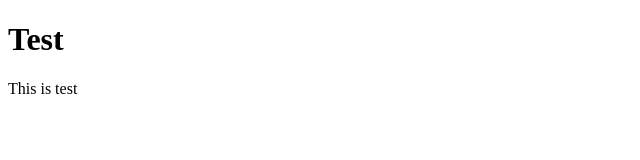
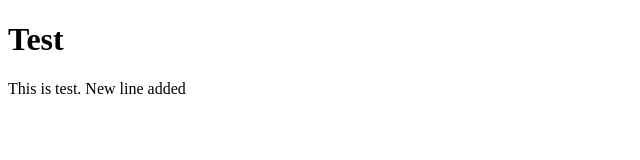
Before and after one commit to bajraroshan/git-init-test, a plain HTML site: page index.html in a window 1280 px wide. Shown: the whole page, without its empty margins (0-640 px from the left). Drawn offline with Linux system fonts and the light colour scheme.

Commit message:
New line added in Index

```diff
--- a/index.html
+++ b/index.html
@@ -8,6 +8,6 @@
 </head>
 <body>
     <h1>Test</h1>
-    <p>This is test</p>
+    <p>This is test. New line added</p>
 </body>
 </html>
```
